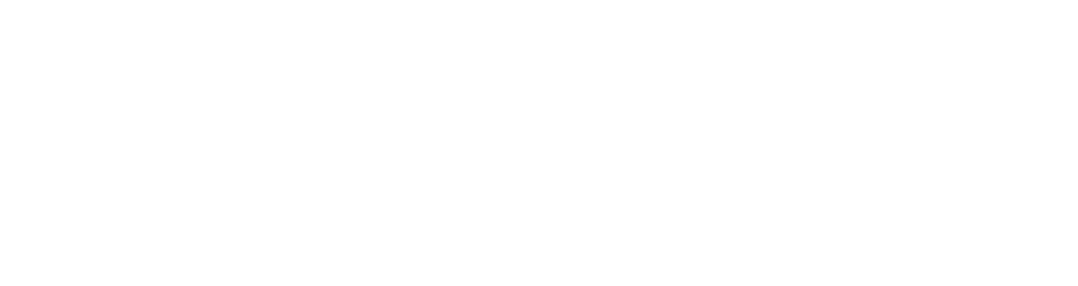
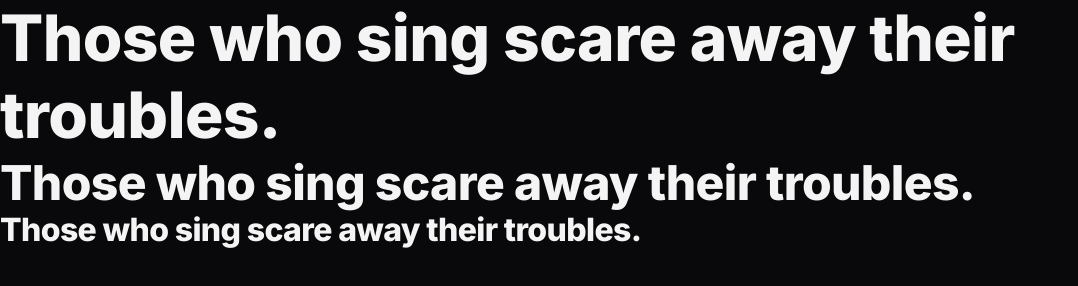
Before and after one commit to jerryaugusto/zingen, a plain HTML site: page index.html in a window 1280 px wide. Shown: the whole page, without its empty margins (0-1078 px from the left). Drawn offline with Linux system fonts and the light colour scheme.

Commit message:
defining global variables and css

```diff
--- a/css/global.css
+++ b/css/global.css
@@ -0,0 +1,90 @@
+*,
+*::before,
+*::after {
+	box-sizing: border-box;
+}
+
+* {
+	margin: 0;
+	padding: 0;
+	font: inherit;
+
+	-webkit-font-smoothing: antialiased;
+	-moz-osx-font-smoothing: grayscale;
+}
+
+:root {
+	/* Color stuffs */
+	--brand-color-primary: #f7b733;
+	--brand-color-secondary: #fc4a1a;
+	--brand-gradient: ;
+
+	--bg-color: #09090b;
+	--surface-color: #18181b;
+	--stroke-color: #27272a;
+	--text-color-primary: #f4f4f5;
+	--text-color-secondary: #a1a1aa;
+
+	/* Font stuffs */
+	--ff-sans: "Inter", system-ui, sans-serif;
+
+	--fw-base: 400;
+	--fw-md: 500;
+	--fw-bold: 800;
+
+	--fs-sm: 0.875rem;
+	--fs-base: 1rem;
+	--fs-lg: 1.25rem;
+	--fs-xl: 1.5rem;
+	--fs-2xl: 2.5rem;
+}
+
+html {
+	font-family: var(--ff-sans);
+	font-weight: var(--fw-base);
+	font-size: var(--fs-base);
+	line-height: 1.6;
+	color: var(--text-color-primary);
+}
+
+body {
+	background-color: var(--bg-color);
+}
+
+h1,
+h2,
+h3 {
+	line-height: 1.2;
+	color: var(--text-color-primary);
+	font-weight: var(--fw-bold);
+	letter-spacing: -0.04rem;
+}
+
+h1 {
+	font-size: var(--fs-2xl);
+}
+
+h2 {
+	font-size: var(--fs-xl);
+}
+
+h3 {
+	font-size: var(--fs-lg);
+}
+
+a {
+	text-decoration: none;
+	color: inherit;
+}
+
+ul[role="list"] {
+	list-style: none;
+}
+
+@media (width >= 80em) {
+	:root {
+		--fs-lg: 2rem;
+		--fs-xl: 3rem;
+		--fs-2xl: 4rem;
+	}
+}
--- a/index.html
+++ b/index.html
@@ -2,13 +2,21 @@
 <html lang="en">
 
 <head>
-  <meta charset="UTF-8">
+  <link rel="preconnect" href="https://fonts.googleapis.com">
+  <link rel="preconnect" href="https://fonts.gstatic.com" crossorigin>
   <meta name="viewport" content="width=device-width, initial-scale=1">
   <title>Zingen - Karaokê</title>
   <link href="css/index.css" rel="stylesheet">
+  <link
+    href="https://fonts.googleapis.com/css2?family=Inter:ital,opsz,wght@0,14..32,100..900;1,14..32,100..900&display=swap"
+    rel="stylesheet">
+  <meta charset="UTF-8">
 </head>
 
 <body>
+  <h1>Those who sing scare away their troubles.</h1>
+  <h2>Those who sing scare away their troubles.</h2>
+  <h3>Those who sing scare away their troubles.</h3>
 </body>
 
 </html>
```
